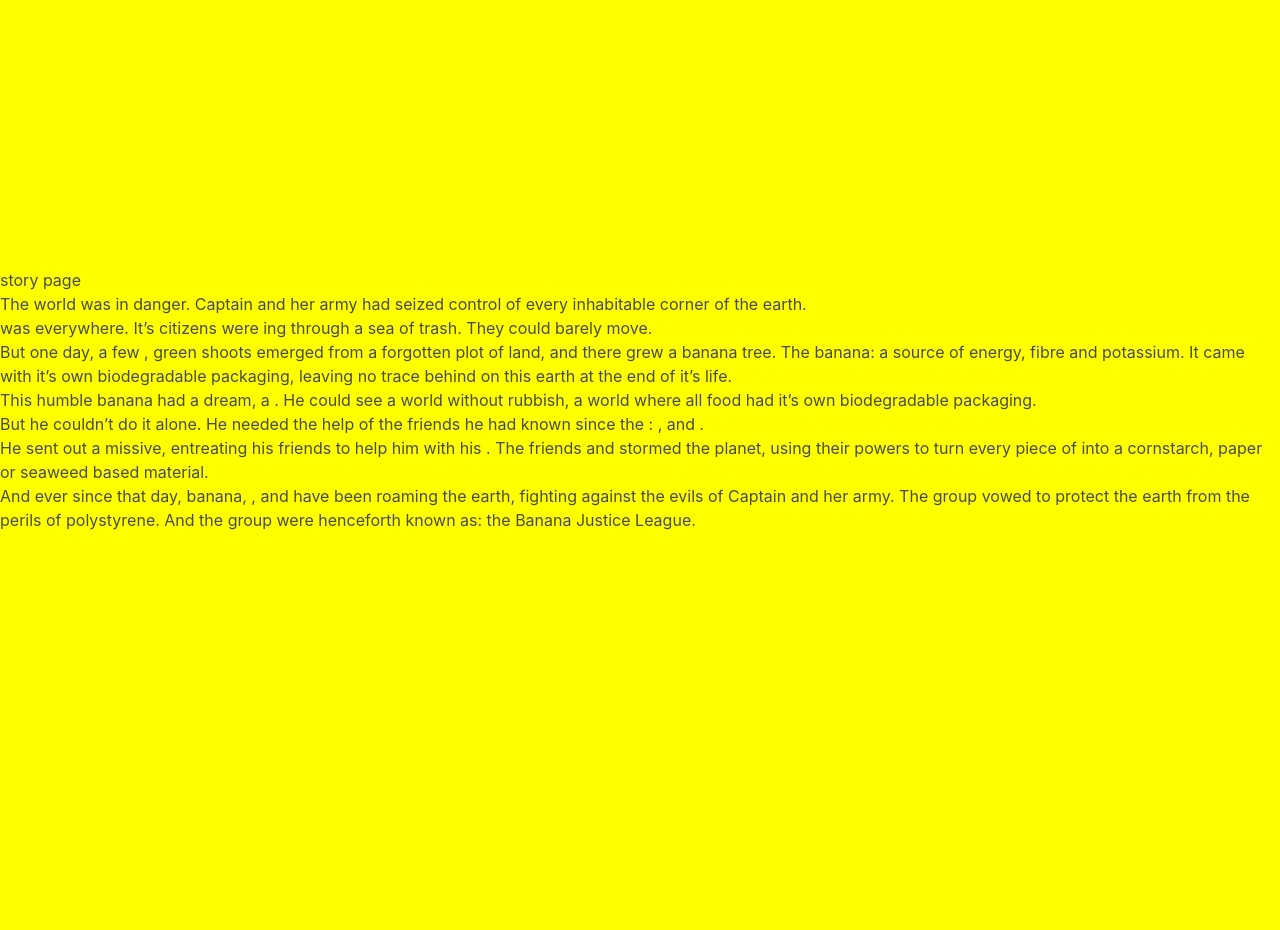
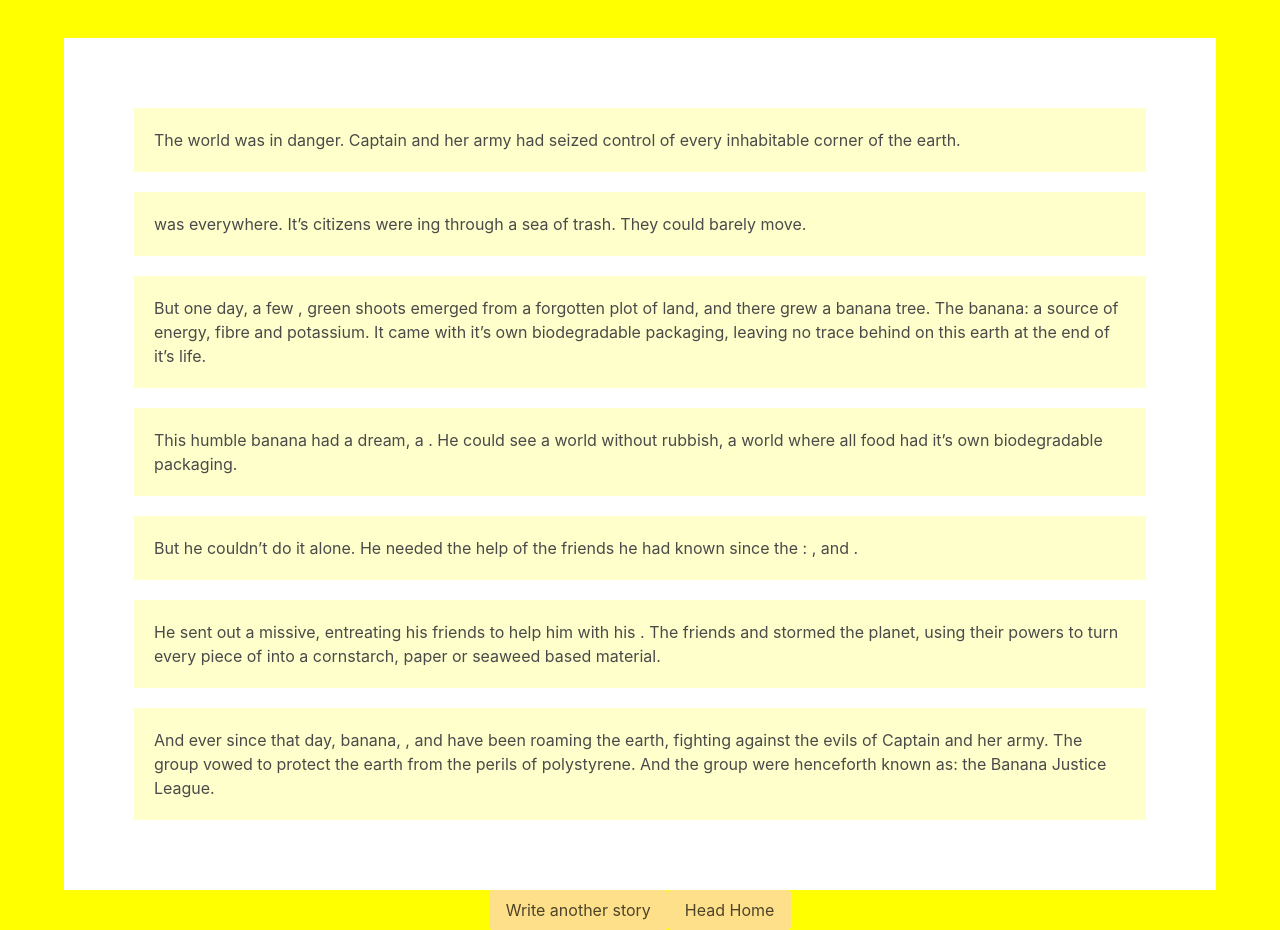
Before and after one commit to piwakawaka-2021/banana-justice-league, a Node server app: page /story in a window 1280 px wide. Before the commit the page ends 530 px from the top, so only its background shows below. Run offline with Node 20, Linux system fonts and the light colour scheme; some libraries are stand-ins or nearby versions.

Commit message:
Adjust css and story page

```diff
--- a/public/images/main.css
+++ /dev/null
@@ -1,4 +0,0 @@
-/* body font */
-@import url('https://fonts.googleapis.com/css2?family=Roboto+Mono&display=swap');
-
-/* font rule = font-family: 'Roboto Mono', monospace;
--- a/public/styles.css
+++ b/public/styles.css
@@ -11,14 +11,24 @@
 
 .center {
   display: flex;
+  flex-direction: row;
   justify-content: center;
   margin: auto;
   width: 50%;
 }
 
-.input-words {
-  border-bottom: .1rem solid yellow;
-  box-shadow: 0 -.4rem 0 yellow inset;
+.container {
+  background-color: white;
+  padding: 50px
 }
 
-@import "../node_modules/bulma/css/bulma.css";
+.hero {
+  background-color: hsl(60, 100%, 50%);
+}
+
+.section-of-text {
+  margin: 20px;
+  padding: 20px;
+  background-color: hsl(60, 100%, 90%);
+
+}
--- a/views/home.hbs
+++ b/views/home.hbs
@@ -1,6 +1,7 @@
+
   <figure class="image is-128x128">
   <img class="banana" src= "./images/Bananatango.gif">
 </figure>
-  <h1 class=is-size-1> Banana - Justice League </h1>
+  <h1 class="is-size-1"> Banana - Justice League </h1>
   <h2>Would you like to play a game?</h2>
   <a class="button is-primary is-rounded" href="/form">Click here!</a>
--- a/views/story.hbs
+++ b/views/story.hbs
@@ -1,40 +1,81 @@
-<h1>story page</h1>
 
-<p>The world was in danger. Captain <span class="input-words">{{noun1}}</span> and her <span class="input-words">{{noun2}}</span> army had seized control
+<section class="hero">
+    <div class="hero-body p-6">
+        <h1 class="has-text-centered is-size-1">Story Page</h1>
+    </div>
+</section>
+<div class="container">
+
+<div class="section-of-text">
+    <p>The world was in danger. Captain <span class="input-words">{{noun1}}</span> and her <span
+            class="input-words">{{noun2}}</span> army had seized control
         of every inhabitable corner of the earth.</p>
+</div>
 
+<div class="section-of-text">
     <p>
-    <span class="input-words">{{noun3}}</span> was everywhere. It’s citizens were <span class="input-words">{{verb15}}</span>ing through a sea of <span class="input-words">{{adjective4}}</span> trash. They could barely
+        <span class="input-words">{{noun3}}</span> was everywhere. It’s citizens were <span
+            class="input-words">{{verb15}}</span>ing through a sea of <span class="input-words">{{adjective4}}</span> trash.
+        They could barely
         move.
     </p>
+</div>
 
+<div class="section-of-text">
     <p>
-    But one day, a few <span class="input-words">{{adjective5}}</span>, green shoots emerged from a forgotten plot of land, and there grew a banana tree.
-    The <span class="input-words">{{adjective6}}</span> banana: a source of energy, fibre and potassium. It came with it’s own biodegradable packaging,
+        But one day, a few <span class="input-words">{{adjective5}}</span>, green shoots emerged from a forgotten plot of
+        land, and there grew a banana tree.
+        The <span class="input-words">{{adjective6}}</span> banana: a source of energy, fibre and potassium. It came with
+        it’s own biodegradable packaging,
         leaving no trace behind on this earth at the end of it’s life.
     </p>
+</div>
 
+<div class="section-of-text">
     <p>
-    This humble banana had a dream, a <span class="input-words">{{noun7}}</span>. He could see a world without rubbish, a world where all food had it’s
+        This humble banana had a dream, a <span class="INPUT-words">{{noun7}}</span>. He could see a world without rubbish,
+        a world where all food had it’s
         own biodegradable packaging.
     </p>
+</div>
 
+<div class="section-of-text">
     <p>
-    But he couldn’t do it alone. He needed the help of the friends he had known since the <span class="input-words">{{time-in-the-past8}}</span>:
-    <span class="input-words">{{noun9}}</span>, <span class="input-words">{{noun10}}</span> and <span class="input-words">{{noun11}}</span>.
+        But he couldn’t do it alone. He needed the help of the friends he had known since the <span
+            class="input-words">{{time-in-the-past8}}</span>:
+        <span class="input-words">{{noun9}}</span>, <span class="input-words">{{noun10}}</span> and <span
+            class="input-words">{{noun11}}</span>.
     </p>
+</div>
 
+<div class="section-of-text">
     <p>
-    He sent out a missive, entreating his friends to help him with his <span class="input-words">{{noun12}}</span>. The friends <span class="input-words">{{past-tense-verb13}}</span> and
-    stormed the planet, using their <span class="input-words">{{adjective14}}</span> powers to turn every piece of <span class="input-words">{{noun3}}</span> into a cornstarch, paper or
+        He sent out a missive, entreating his friends to help him with his <span class="input-words">{{noun12}}</span>. The
+        friends <span class="input-words">{{past-tense-verb13}}</span> and
+        stormed the planet, using their <span class="input-words">{{adjective14}}</span> powers to turn every piece of <span
+            class="input-words">{{noun3}}</span> into a cornstarch, paper or
         seaweed based material.
     </p>
+</div>
 
+<div class="section-of-text">
     <p>
-    And ever since that day, banana, <span class="input-words">{{noun9}}</span>, <span class="input-words">{{noun10}}</span> and <span class="input-words">{{noun11}}</span> have been roaming the earth, fighting against
-    the evils of Captain <span class="input-words">{{noun1}}</span> and her <span class="input-words">{{noun2}}</span> army. The group vowed to protect the earth from the perils of
+        And ever since that day, banana, <span class="input-words">{{noun9}}</span>, <span
+            class="input-words">{{noun10}}</span> and <span class="input-words">{{noun11}}</span> have been roaming the
+        earth, fighting against
+        the evils of Captain <span class="input-words">{{noun1}}</span> and her <span class="input-words">{{noun2}}</span>
+        army. The group vowed to protect the earth from the perils of
         polystyrene. And the group were henceforth known as: the Banana Justice League.
     </p>
+</div>
+
+
+</div>
+<div class="center">
+  <a class="button is-primary is-warning" href="/form">Write another story</a>
+
+  <a class="button is-primary is-warning" href="/">Head Home</a>
+  </div>
 
 {{!-- {
 "noun1": "noun1",
```
Lines whose indentation alone changed are shown as unchanged.
